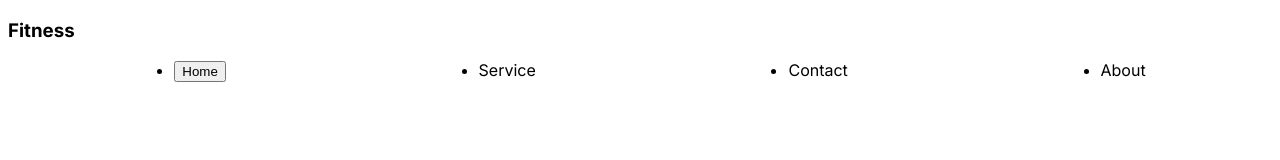
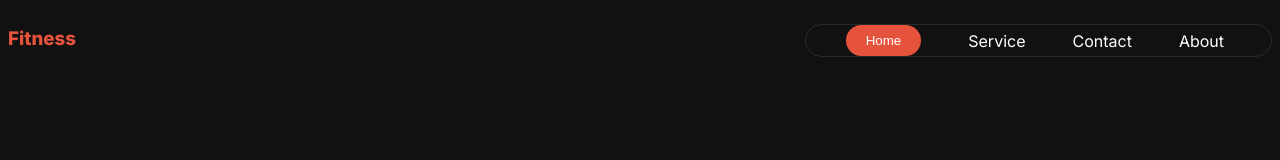
Before and after one commit to Muntakim61/assignment-2, a plain HTML site: page index.html in a window 1280 px wide. Drawn offline with Linux system fonts and the light colour scheme.

Commit message:
added navigation bar and total site background color

```diff
--- a/index.html
+++ b/index.html
@@ -6,17 +6,18 @@
     <title>Assignment-2</title>
     <link rel="stylesheet" href="styles/styles.css">
 </head>
-<body class="inter-font">
-    <header>
-        <nav class="navbar">
-            <h3 class="brand">Fitness</h3>
-            <ul class="nav-title">
-               <li><button>Home</button></li>
-               <li>Service</li>
-               <li>Contact</li>
-               <li>About</li>
+<body class="inter-font bg-primary">
+    <header class="bg-primary">
+        <nav class="navbar display-flex">
+            <h3 class="brand text-orange">Fitness</h3>
+            <ul class="nav-links display-flex">
+               <li class="nav-item"><a href="" class="nav-link"><button class="button-color home-btn white">Home</button></a></li>
+               <li class="nav-item"><a href="" class="nav-link white">Service</a></li>
+               <li class="nav-item"><a href="" class="nav-link white">Contact</a></li>
+               <li class="nav-item"><a href="" class="nav-link white">About</a></li>
             </ul>
         </nav>
+        <div class="banner"></div>
     </header>
     <main></main>
     <footer></footer>
--- a/styles/styles.css
+++ b/styles/styles.css
@@ -6,12 +6,54 @@
   font-weight: 400;
   font-style: normal;
 }
-
-/* Header styles */
-.banner-title{
+/* shared styles */
+.display-flex{
     display: flex;
 }
-.nav-title{
-    display: flex;
-    justify-content: space-around;
+
+.white{
+    color: rgba(255, 255, 255, 1);
 }
+.white-2{
+    color: rgba(255, 255, 255, 0.5)
+}
+.bg-primary{
+    background-color: rgba(17, 17, 17, 1)
+}
+.text-orange{
+    color: #E6533C;
+    font-weight: 800;
+}
+.button-color{
+    background-color: #E6533C;
+}
+/* Header styles */
+
+
+/* navbar styles */
+.navbar{
+    justify-content: space-between;
+}
+.nav-item{
+    list-style: none;
+    margin-right: 47px;
+}
+.nav-link{
+    text-decoration: none;
+    margin-left: 0px;
+}
+.nav-links{
+    border: 1px solid rgba(255, 255, 255, 0.1);
+    border-radius: 20px;
+    list-style: none;
+    align-items: center;
+}
+.home-btn{
+    border: none;
+    border-radius: 46px;
+    padding: 8px 20px;
+}
+.navbar, .banner{
+    max-width: 1440px;
+    margin: 0 auto;
+}
```
